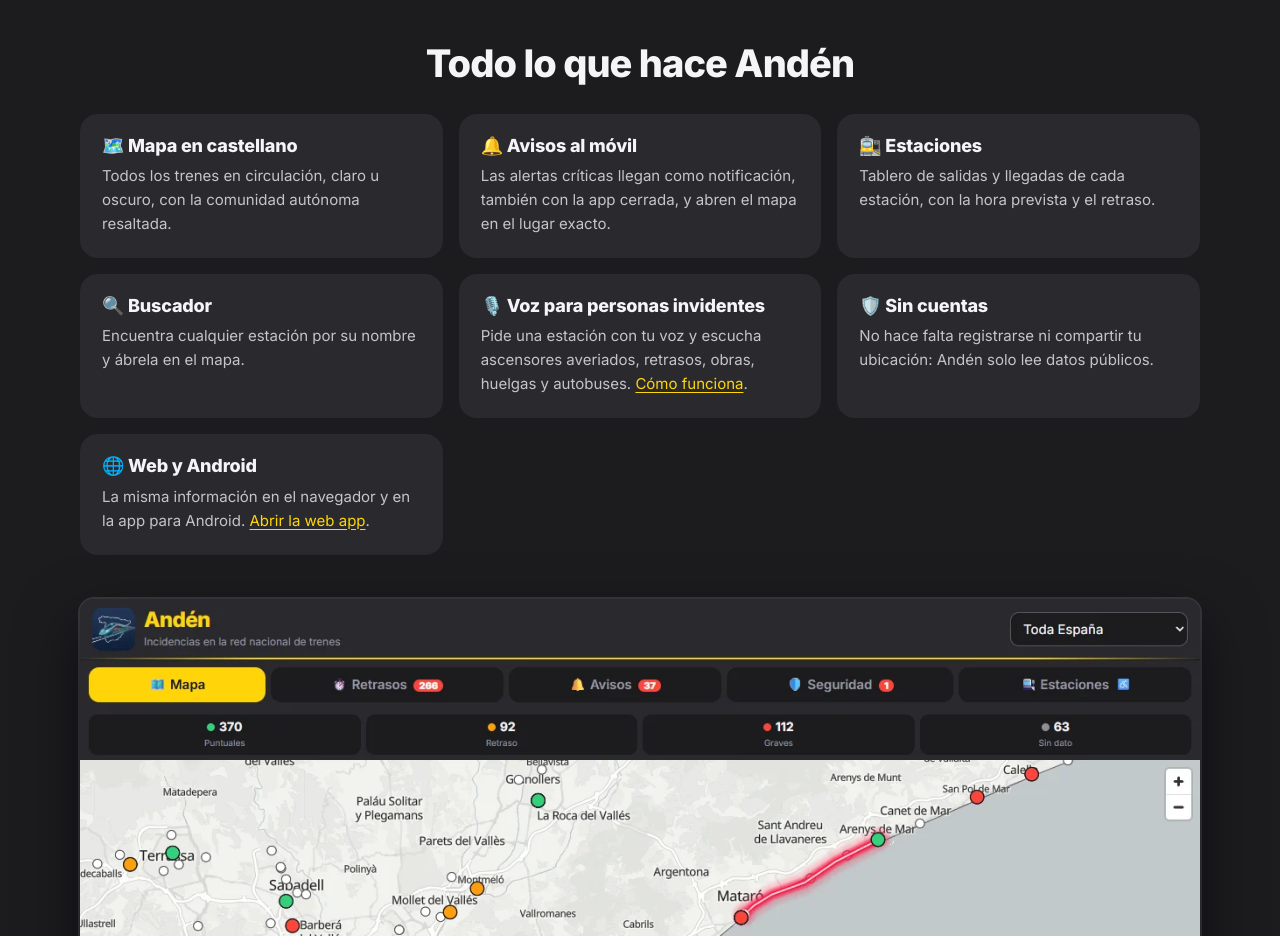
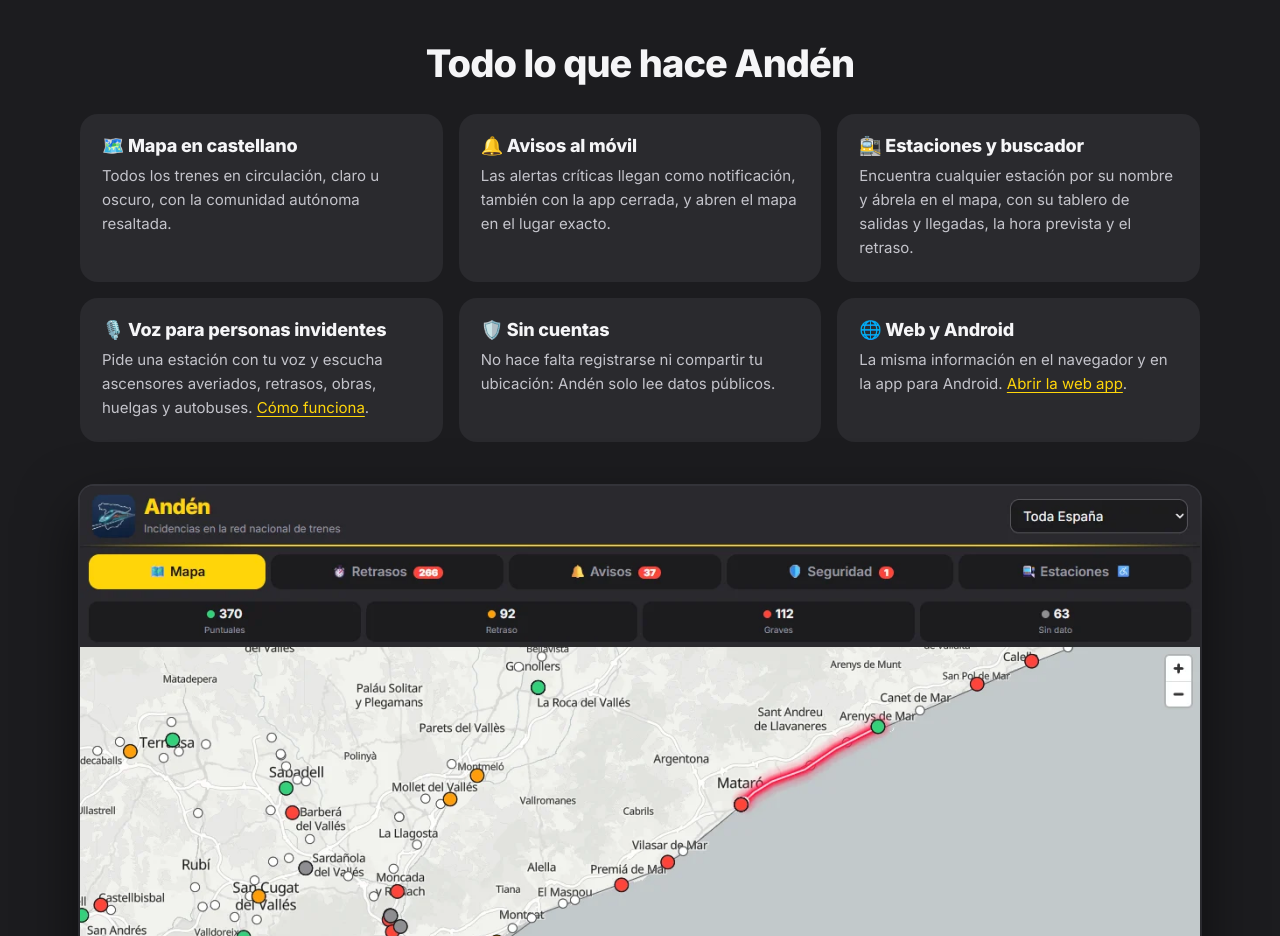
Before and after one commit to santiatienza-collab/anden, a plain HTML site: page index.html in a window 1280 px wide. Shown: the part 4720-5656 px from the top of the page. Drawn offline with Linux system fonts and the light colour scheme.

Commit message:
Landing: 'Todo lo que hace Andén' en 6 apartados (Estaciones y buscador unidos)
Co-Authored-By: Claude Sonnet 5.5 <noreply@anthropic.com>

```diff
--- a/index.html
+++ b/index.html
@@ -165,8 +165,7 @@
     <div class="cards">
       <div class="card"><h3>🗺️ Mapa en castellano</h3><p>Todos los trenes en circulación, claro u oscuro, con la comunidad autónoma resaltada.</p></div>
       <div class="card"><h3>🔔 Avisos al móvil</h3><p>Las alertas críticas llegan como notificación, también con la app cerrada, y abren el mapa en el lugar exacto.</p></div>
-      <div class="card"><h3>🚉 Estaciones</h3><p>Tablero de salidas y llegadas de cada estación, con la hora prevista y el retraso.</p></div>
-      <div class="card"><h3>🔍 Buscador</h3><p>Encuentra cualquier estación por su nombre y ábrela en el mapa.</p></div>
+      <div class="card"><h3>🚉 Estaciones y buscador</h3><p>Encuentra cualquier estación por su nombre y ábrela en el mapa, con su tablero de salidas y llegadas, la hora prevista y el retraso.</p></div>
       <div class="card"><h3>🎙️ Voz para personas invidentes</h3><p>Pide una estación con tu voz y escucha ascensores averiados, retrasos, obras, huelgas y autobuses. <a href="#voz">Cómo funciona</a>.</p></div>
       <div class="card"><h3>🛡️ Sin cuentas</h3><p>No hace falta registrarse ni compartir tu ubicación: Andén solo lee datos públicos.</p></div>
       <div class="card"><h3>🌐 Web y Android</h3><p>La misma información en el navegador y en la app para Android. <a href="https://santiatienza-collab.github.io/anden-datos/">Abrir la web app</a>.</p></div>
```
